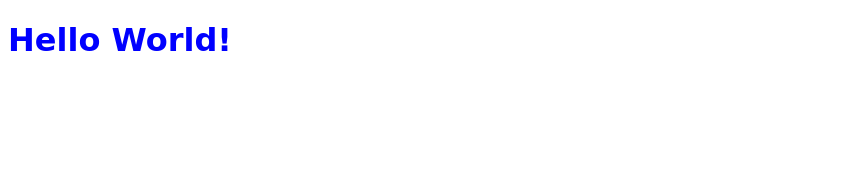
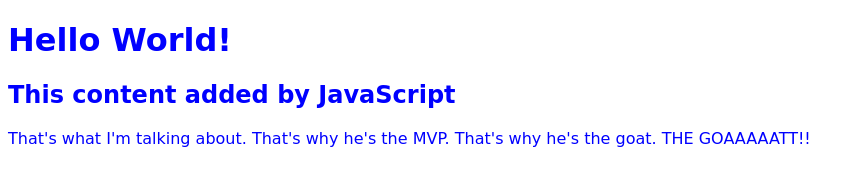
Before and after one commit to flaniyanjr/personal-website-project, a plain HTML site: page index.html in a window 1280 px wide. Shown: the whole page, without its empty margins (0-864 px from the left). Drawn offline with Linux system fonts and the light colour scheme.

Commit message:
add script.js, connect to index.html

```diff
--- a/index.html
+++ b/index.html
@@ -6,5 +6,6 @@
   </head>
   <body>
     <h1> Hello World!</h1>
+    <script src="script.js"></script>
   </body>
 </html>
--- /dev/null
+++ b/script.js
@@ -0,0 +1,7 @@
+const h2 = document.createElement("h2");
+h2.textContent = "This content added by JavaScript";
+document.querySelector("body").appendChild(h2);
+
+const paragraph= document.createElement("p")
+paragraph.textContent = "That's what I'm talking about. That's why he's the MVP. That's why he's the goat. THE GOAAAAATT!!"
+document.querySelector('body').appendChild(paragraph)
```
